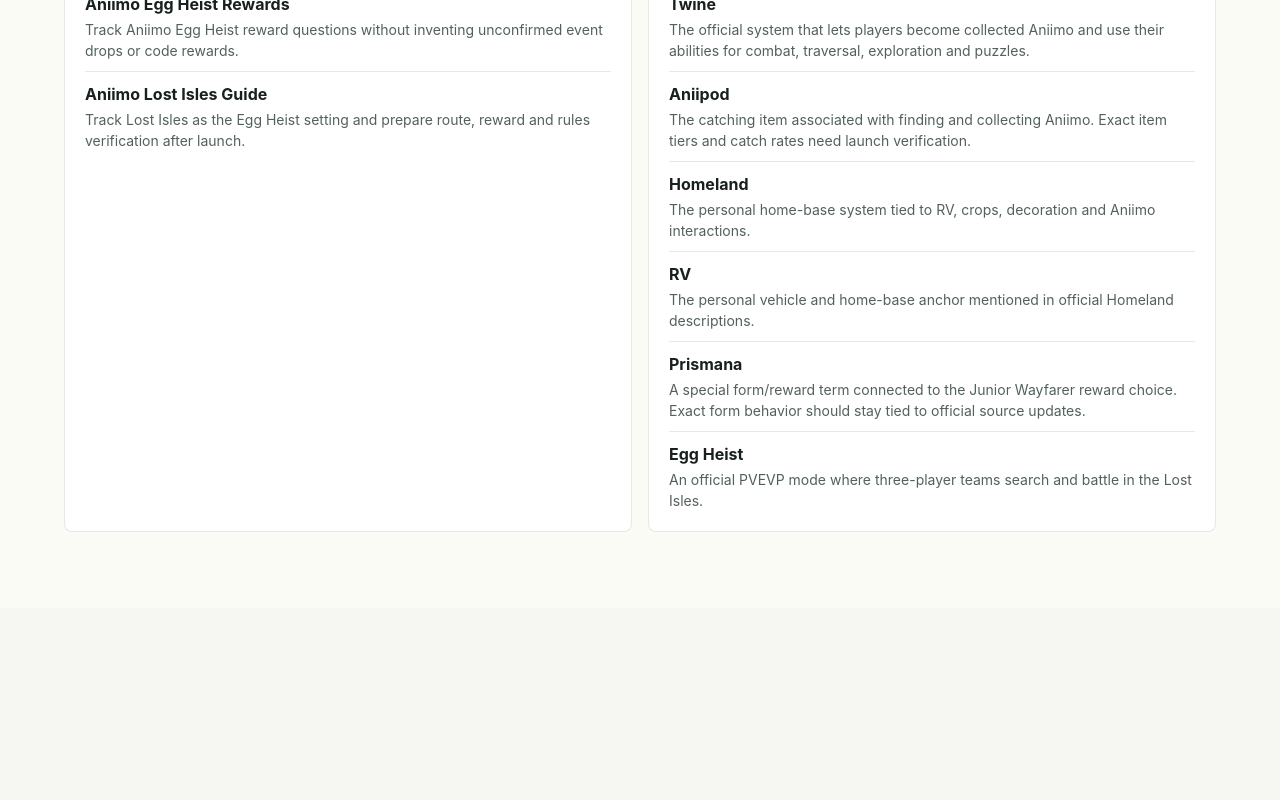
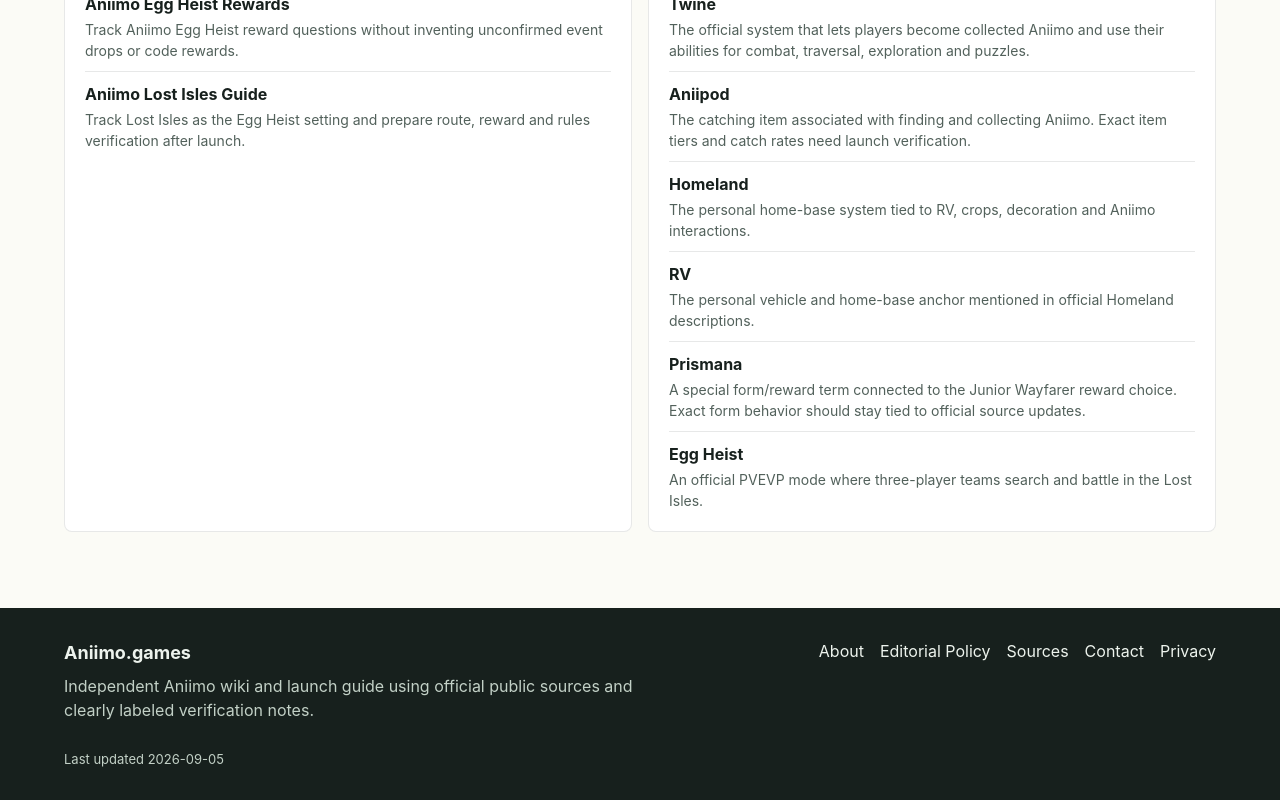
Before and after one commit to aieasygames-alt/aniimo-games, a React (Vite) app: page /guides in a window 1280 px wide. Shown: the part 1567-2367 px from the top of the page. Before the commit the page ends 2175 px from the top, so only its background shows below. Built offline with nearby package versions, Linux system fonts and the light colour scheme.

Commit message:
Add sitewide trust footer

```diff
--- a/scripts/prerender.mjs
+++ b/scripts/prerender.mjs
@@ -55,7 +55,7 @@ function fallbackBody(routeInfo) {
     const rewards = launchRewards.slice(0, 4)
       .map((item) => `<li><strong>${escapeHtml(item.title)}:</strong> ${escapeHtml(item.reward)}</li>`)
       .join("");
-    return `<section><h2>What is Aniimo?</h2><p>${escapeHtml(gameInfo.summary)}</p><p>Official public information lists PC and console launch for ${escapeHtml(releaseInfo.pcConsole)} and mobile launch for ${escapeHtml(releaseInfo.mobile)}. Exact unlock times, active redeem codes, live server incidents and route coordinates remain clearly labeled until official or in-game verification confirms them.</p></section><section><h2>Launch Information</h2><p>Aniimo.games tracks official download links, release dates, rewards, codes, server status, map regions and Aniimo database entries. Last source check: ${escapeHtml(sourceLastChecked)}. Last site update: ${escapeHtml(siteLastUpdated)}.</p><ul>${priorityLinks}</ul></section><section><h2>Confirmed Rewards</h2><ul>${rewards}</ul></section><section><h2>Editorial Policy</h2><p>Aniimo.games is an independent guide site. Official Aniimo, publisher, storefront and Wiki sources are preferred; community reports are treated as research leads until they can be verified.</p><p><a href="/about/">About Aniimo.games</a> | <a href="/editorial-policy/">Editorial policy</a> | <a href="/contact/">Contact</a> | <a href="/sources/">Official sources</a></p></section>`;
+    return `<section><h2>What is Aniimo?</h2><p>${escapeHtml(gameInfo.summary)}</p><p>Official public information lists PC and console launch for ${escapeHtml(releaseInfo.pcConsole)} and mobile launch for ${escapeHtml(releaseInfo.mobile)}. Exact unlock times, active redeem codes, live server incidents and route coordinates remain clearly labeled until official or in-game verification confirms them.</p></section><section><h2>Launch Information</h2><p>Aniimo.games tracks official download links, release dates, rewards, codes, server status, map regions and Aniimo database entries. Last source check: ${escapeHtml(sourceLastChecked)}. Last site update: ${escapeHtml(siteLastUpdated)}.</p><ul>${priorityLinks}</ul></section><section><h2>Confirmed Rewards</h2><ul>${rewards}</ul></section><section><h2>Editorial Policy</h2><p>Aniimo.games is an independent guide site. Official Aniimo, publisher, storefront and Wiki sources are preferred; community reports are treated as research leads until they can be verified.</p><p><a href="/about/">About Aniimo.games</a> | <a href="/editorial-policy/">Editorial policy</a> | <a href="/contact/">Contact</a> | <a href="/sources/">Official sources</a> | <a href="https://pawprintstudio.com/privacy-policy">Privacy</a></p></section>`;
   }
 
   if (routeInfo.path === "/aniimo/") {
--- a/src/main.jsx
+++ b/src/main.jsx
@@ -1,7 +1,7 @@
 import React, { useMemo, useState } from "react";
 import { createRoot } from "react-dom/client";
 import { BookOpen, Download, Search } from "lucide-react";
-import { aniimo } from "../data/content.js";
+import { aniimo, officialLinks, siteLastUpdated } from "../data/content.js";
 import {
   findAniimoBySlug,
   findRegionBySlug,
@@ -270,6 +270,20 @@ function App() {
           <NotFoundPage navigate={navigate} />
         )}
       </main>
+      <footer className="site-footer">
+        <div>
+          <strong>Aniimo.games</strong>
+          <p>Independent Aniimo wiki and launch guide using official public sources and clearly labeled verification notes.</p>
+        </div>
+        <nav aria-label="Site information">
+          <a href="/about/" onClick={(event) => navigate(event, "/about/")}>About</a>
+          <a href="/editorial-policy/" onClick={(event) => navigate(event, "/editorial-policy/")}>Editorial Policy</a>
+          <a href="/sources/" onClick={(event) => navigate(event, "/sources/")}>Sources</a>
+          <a href="/contact/" onClick={(event) => navigate(event, "/contact/")}>Contact</a>
+          <a href={officialLinks.privacy} target="_blank" rel="noreferrer">Privacy</a>
+        </nav>
+        <p className="site-footer-meta">Last updated {siteLastUpdated}</p>
+      </footer>
     </>
   );
 }
--- a/src/styles/layout.css
+++ b/src/styles/layout.css
@@ -53,6 +53,43 @@
 
 main {
   overflow: hidden;
+}
+
+.site-footer {
+  display: grid;
+  grid-template-columns: minmax(0, 1fr) auto;
+  gap: 20px 40px;
+  padding: 30px clamp(18px, 5vw, 72px);
+  border-top: 1px solid rgba(23, 32, 29, 0.12);
+  background: #17201d;
+  color: #edf3ed;
+}
+
+.site-footer strong {
+  font-size: 18px;
+}
+
+.site-footer p {
+  max-width: 620px;
+  margin: 8px 0 0;
+  color: #c2d0c6;
+}
+
+.site-footer nav {
+  display: flex;
+  flex-wrap: wrap;
+  align-content: start;
+  justify-content: flex-end;
+  gap: 10px 16px;
+}
+
+.site-footer nav a {
+  color: #edf3ed;
+}
+
+.site-footer-meta {
+  grid-column: 1 / -1;
+  font-size: 13px;
 }
 
 .hero {
--- a/src/styles/responsive.css
+++ b/src/styles/responsive.css
@@ -16,6 +16,14 @@
   .detail-row,
   .detail-hero {
     grid-template-columns: 1fr;
+  }
+
+  .site-footer {
+    grid-template-columns: 1fr;
+  }
+
+  .site-footer nav {
+    justify-content: flex-start;
   }
 
   .quick-grid,
```
